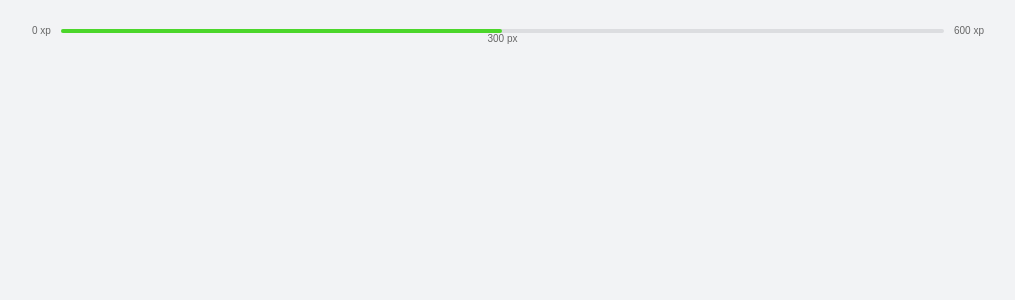
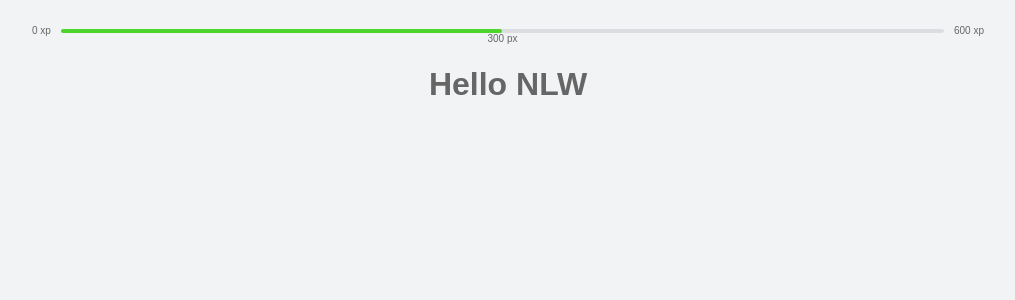
Before and after one commit to viniciusbmello/TypeScript-Next-NLW4, a Next.js app: page / in a window 1280 px wide. Shown: the top 300 px of the page, without its empty margins (132-1147 px from the left). Built offline with nearby package versions, Linux system fonts and the light colour scheme.

Commit message:
Title and Index Style

```diff
--- a/src/pages/index.tsx
+++ b/src/pages/index.tsx
@@ -1,12 +1,17 @@
 import { NextPage } from 'next'
 import Head from 'next/head'
+
+import Layout from './style'
 
 const IndexPage: NextPage = () => {
   return (
     <>
       <Head>
-        <title>Create Next App</title>
+        <title>NLW #4</title>
       </Head>
+      <Layout>
+        <h1>Hello NLW</h1>
+      </Layout>
     </>
   )
 }
--- /dev/null
+++ b/src/pages/style.ts
@@ -0,0 +1,8 @@
+import styled from 'styled-components'
+
+const Layout = styled.main`
+  margin: 0 auto;
+  padding-top: 3rem;
+`
+
+export default Layout
```
